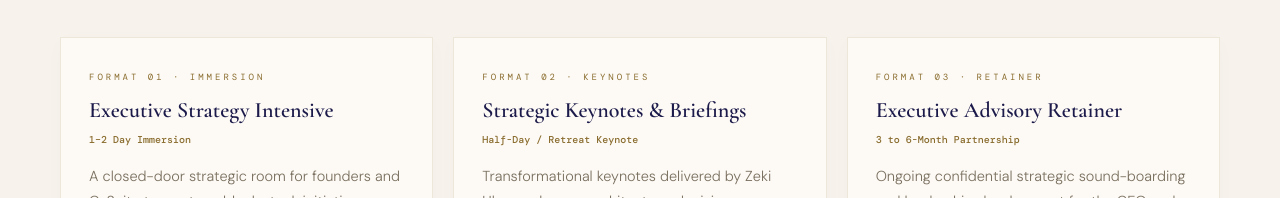
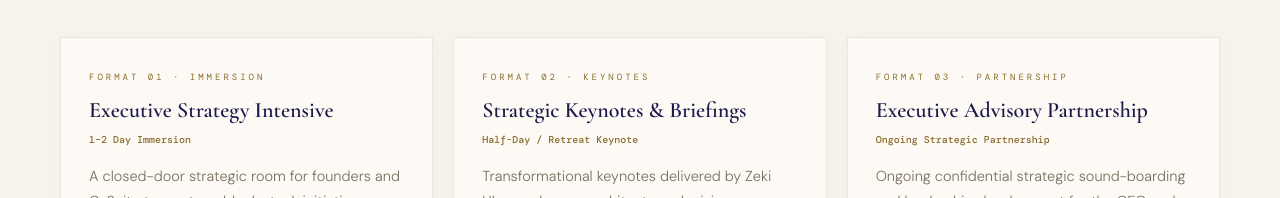
Before and after one commit to DevzekiFaith/mindvestglobal, a Next.js app: page / in a window 1280 px wide. Shown: the part 8600-8798 px from the top of the page. Built offline with nearby package versions, Linux system fonts and the light colour scheme; a web font is replaced by a local one.

Commit message:
update: format 03 to Executive Advisory Partnership

```diff
--- a/app/components/EnterpriseAdvisory.tsx
+++ b/app/components/EnterpriseAdvisory.tsx
@@ -83,9 +83,9 @@ const ENGAGEMENT_MODES = [
     suitability: "Best for: Corporate conventions, executive assemblies, and board retreats.",
   },
   {
-    tag: "Format 03 · Retainer",
-    title: "Executive Advisory Retainer",
-    duration: "3 to 6-Month Partnership",
+    tag: "Format 03 · Partnership",
+    title: "Executive Advisory Partnership",
+    duration: "Ongoing Strategic Partnership",
     desc: "Ongoing confidential strategic sound-boarding and leadership development for the CEO and senior executive core.",
     suitability: "Best for: Rapidly scaling enterprises navigating complex leadership transitions.",
   },
```
